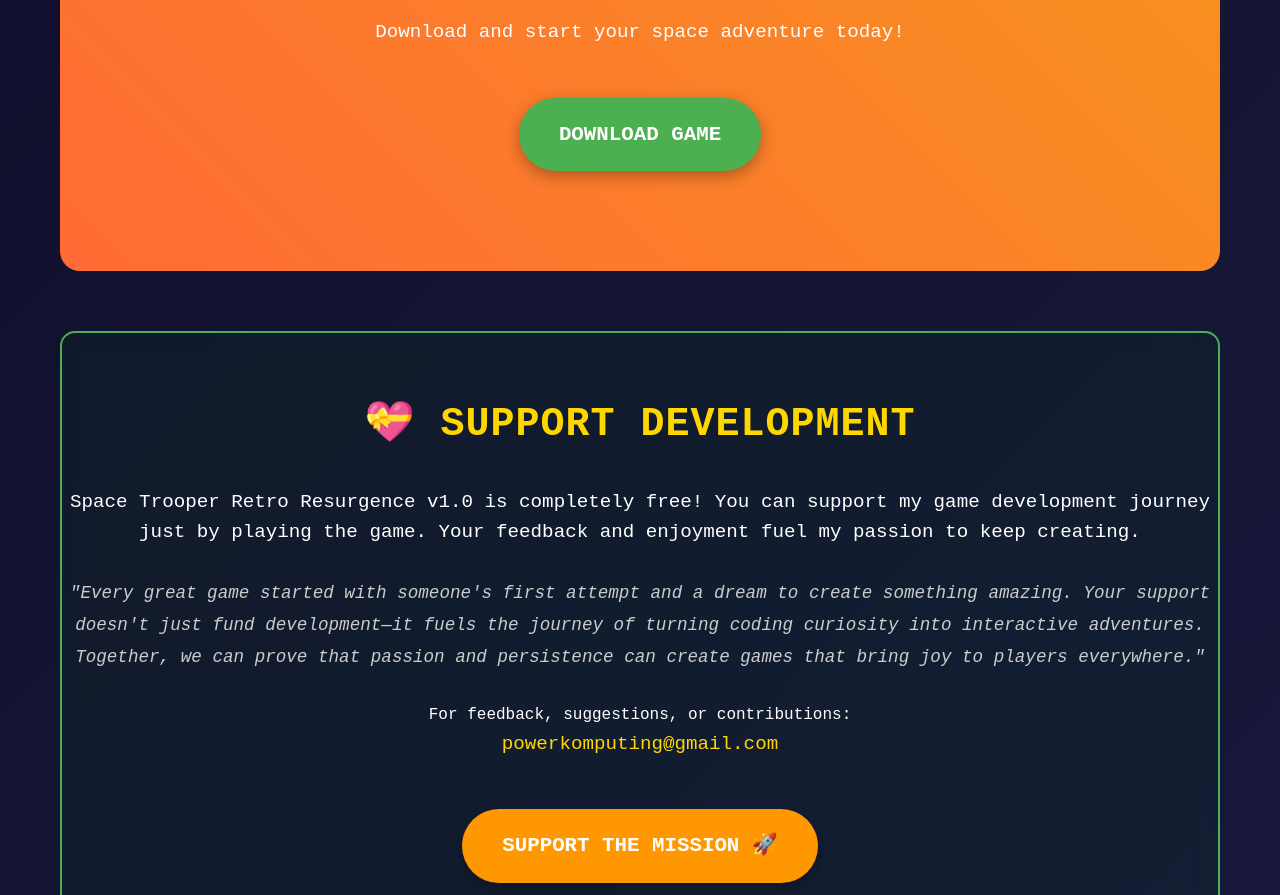
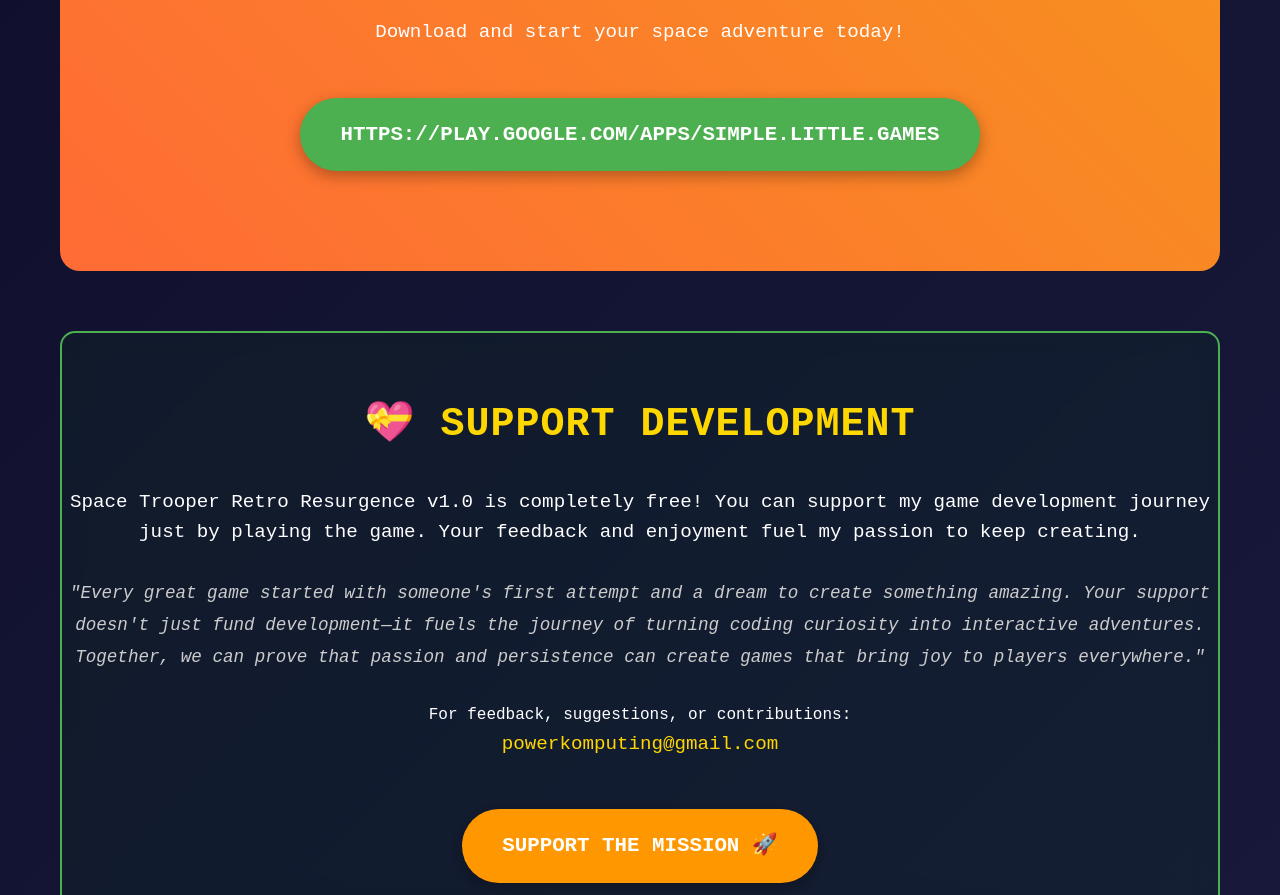
Before and after one commit to amahfuze/amahfuze.github.io, a plain HTML site: page index.html in a window 1280 px wide. Shown: the part 1902-2797 px from the top of the page. Drawn offline with Linux system fonts and the light colour scheme.

Commit message:
Update Download Link

```diff
--- a/index.html
+++ b/index.html
@@ -284,7 +284,7 @@
         <div class="cta-section">
             <h2>🆓 Play Now - Completely Free!</h2>
             <p style="font-size: 1.2em; margin-bottom: 30px;">Download and start your space adventure today!</p>
-            <a href="#" class="download-btn">Download Game</a>
+            <a href="#" class="download-btn">https://play.google.com/apps/simple.little.games</a>
         </div>
 
         <section class="section support-section">
```
